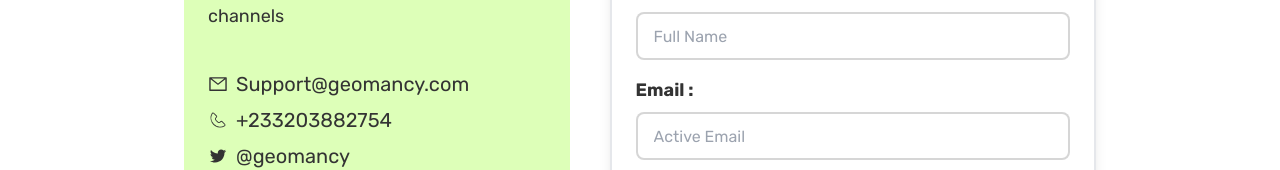
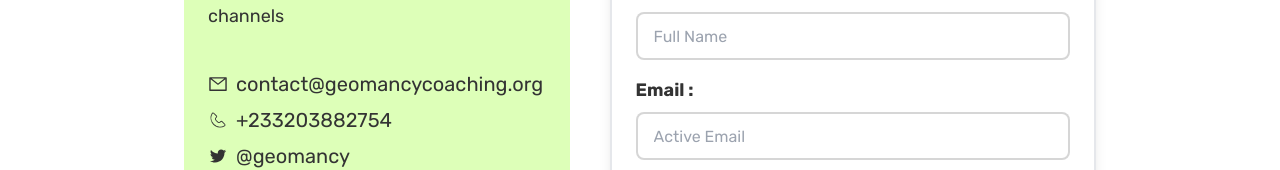
Before and after one commit to yorliabdulai/geomancy-commerce, a React (Vite) app: page /contact in a window 1280 px wide. Shown: the part 326-496 px from the top of the page. Built offline with nearby package versions, Linux system fonts and the light colour scheme; no server answers.

Commit message:
Refactor: Update contact email address in Contact component

```diff
--- a/src/pages/contact/Contact.jsx
+++ b/src/pages/contact/Contact.jsx
@@ -51,7 +51,7 @@ const Contact = () => {
                   <div className="flex items-center gap-2 my-2 md:text-xl">
                      <AiOutlineMail />
                      <a href="mailto: Support@eshop.com?subject=Feedback&body=message">
-                        Support@geomancy.com
+                     contact@geomancycoaching.org
                      </a>
                   </div>
                   <div className="flex items-center gap-2  my-2 md:text-xl">
```
